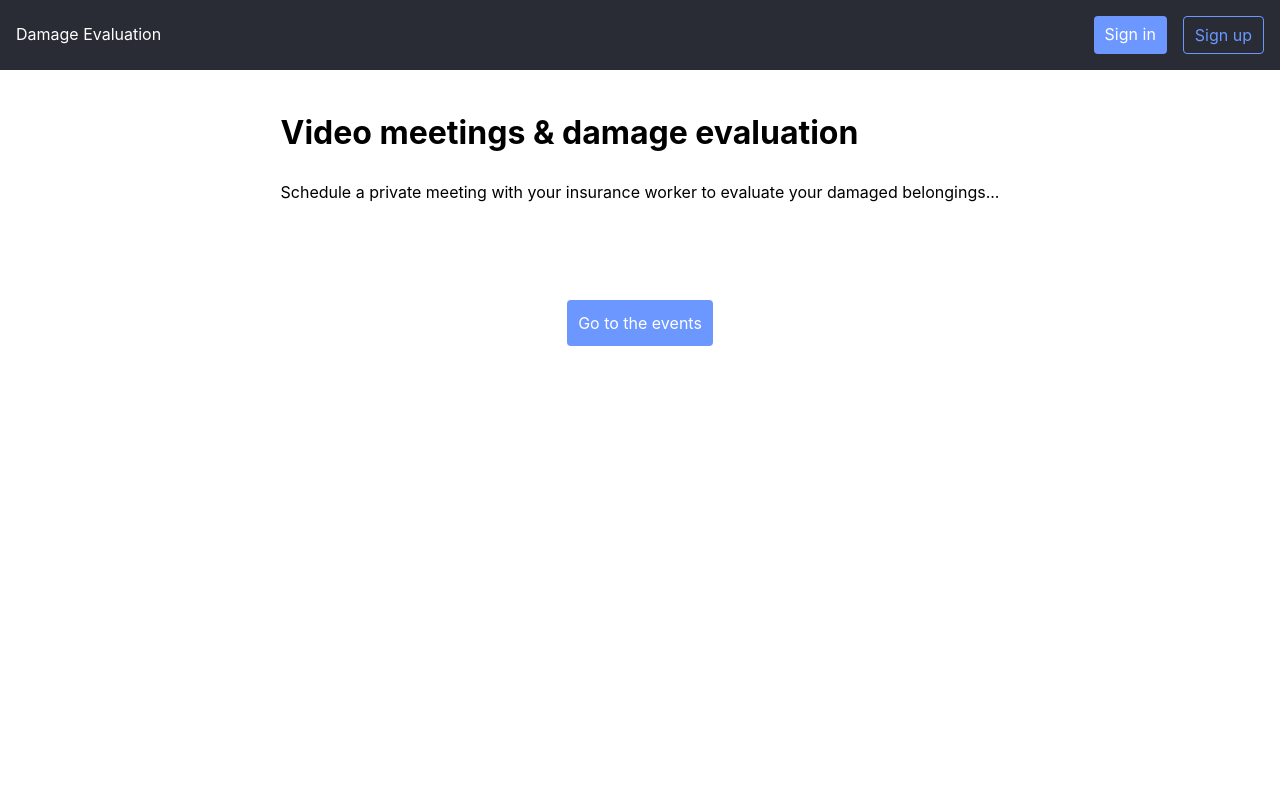
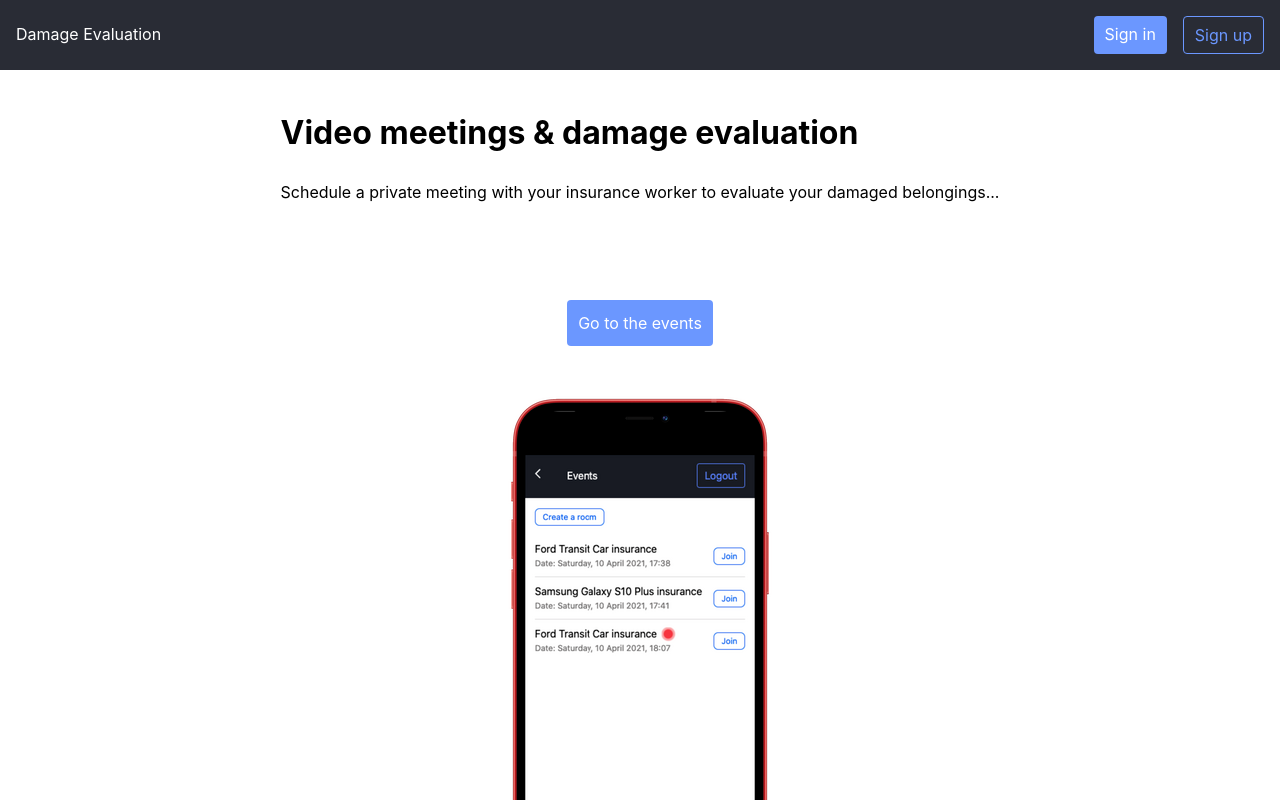
Before and after one commit to fleshascs/WebRTC-DamageEvaluation, a Next.js app in the folder frontend/: page / in a window 1280 px wide. Shown: the top 800 px of the page. Built offline with nearby package versions, Linux system fonts and the light colour scheme; no server answers.

Commit message:
fix homepage

```diff
--- a/frontend/pages/index.tsx
+++ b/frontend/pages/index.tsx
@@ -1,4 +1,5 @@
 import Head from 'next/head';
+import Image from 'next/image';
 import Layout, { siteTitle } from '../components/layout';
 import utilStyles from '../styles/utils.module.css';
 import Link from 'next/link';
@@ -29,10 +30,6 @@ export default function Home() {
             </p>
           </div>
           <div className={homeStyles.loginButtons}>
-            {/* <Link href={`/login`}>
-              <GoogleButton>Sign in with Google</GoogleButton>
-            </Link> */}
-
             <Link href={user ? '/events' : '/login'}>
               <a className={classnames(homeStyles.loginButton, homeStyles.homeButton)}>
                 Go to the events
@@ -41,6 +38,12 @@ export default function Home() {
 
             <PWAButton />
           </div>
+          <Image
+            src='/images/rsz_events2_iphone12black_portrait.png'
+            width='300'
+            height='567'
+            alt='events'
+          />
         </div>
       </div>
     </Layout>
--- a/frontend/styles/home.module.css
+++ b/frontend/styles/home.module.css
@@ -5,6 +5,7 @@
 
 .loginButtons > * {
   margin-top: 30px;
+  margin-bottom: 30px;
   flex: 1;
   width: 100%;
   align-items: center;
```
Also changed, not shown: frontend/components/GoogleButton/GoogleButton.tsx (+8 -0 lines), frontend/public/images/rsz_events2_iphone12black_portrait.png (added), 1 other file (tests, documents, lock files or other folders).
